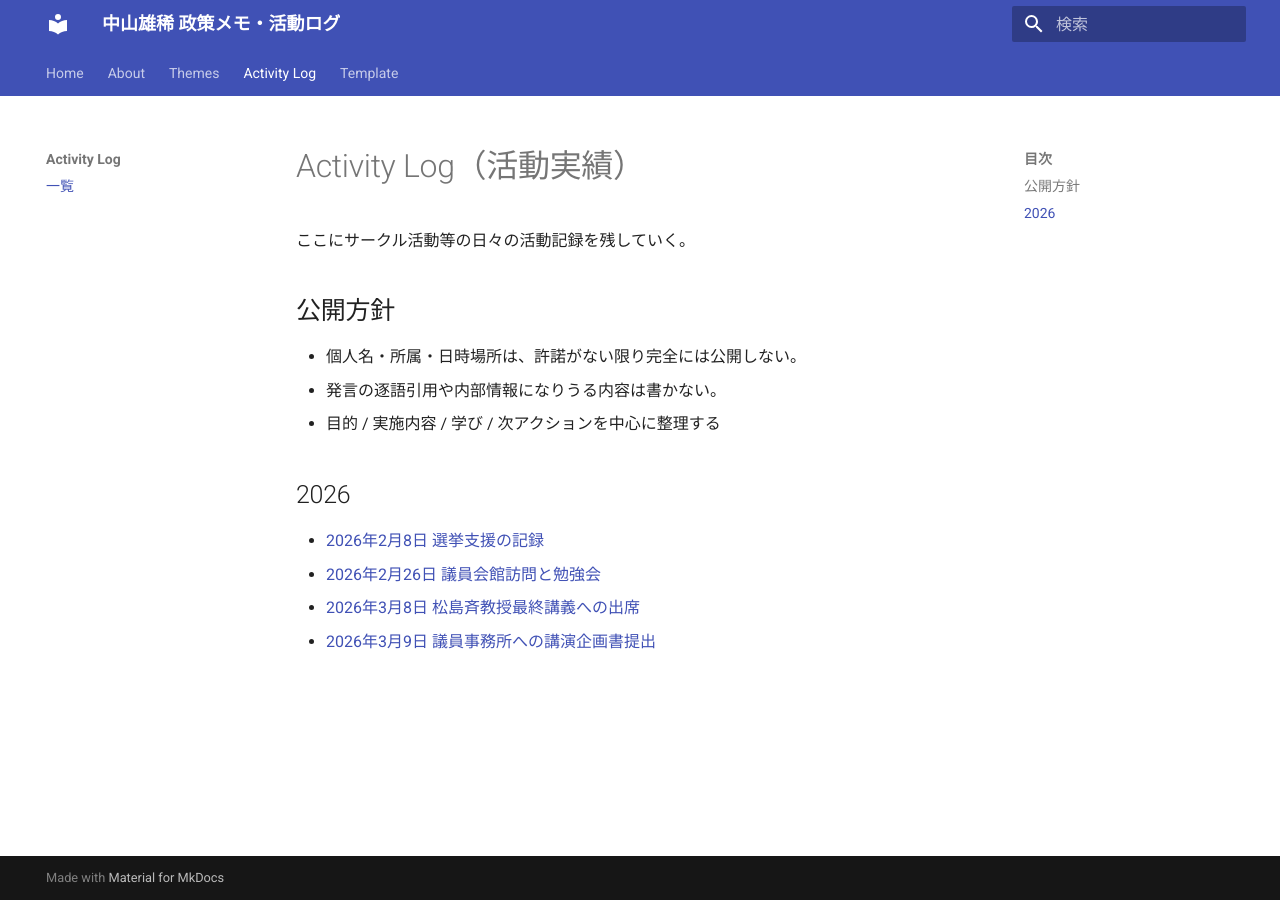
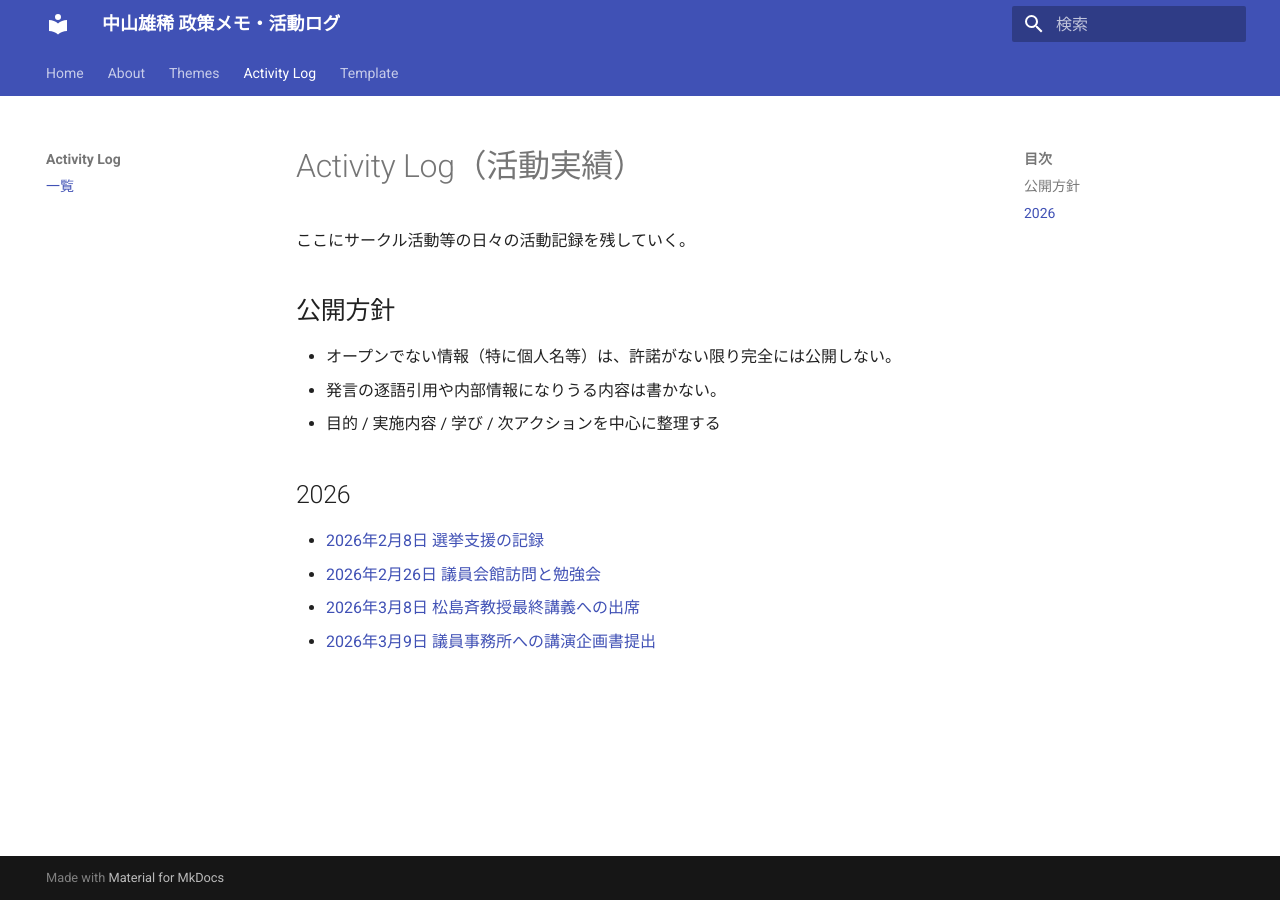
Before and after one commit to yu-ki-nakayama/policy-notes, an MkDocs documentation site: the page built from docs/activity/index.md, in a window 1280 px wide. Built offline with MkDocs 1.6.1 and Material for MkDocs 9.7.7, drawn with Linux system fonts in a browser that asks for light colours.

Commit message:
Update index.md

```diff
--- a/docs/activity/index.md
+++ b/docs/activity/index.md
@@ -3,7 +3,7 @@
 ここにサークル活動等の日々の活動記録を残していく。
 
 ## 公開方針
-- 個人名・所属・日時場所は、許諾がない限り完全には公開しない。
+- オープンでない情報（特に個人名等）は、許諾がない限り完全には公開しない。
 - 発言の逐語引用や内部情報になりうる内容は書かない。
 - 目的 / 実施内容 / 学び / 次アクションを中心に整理する
 
```
